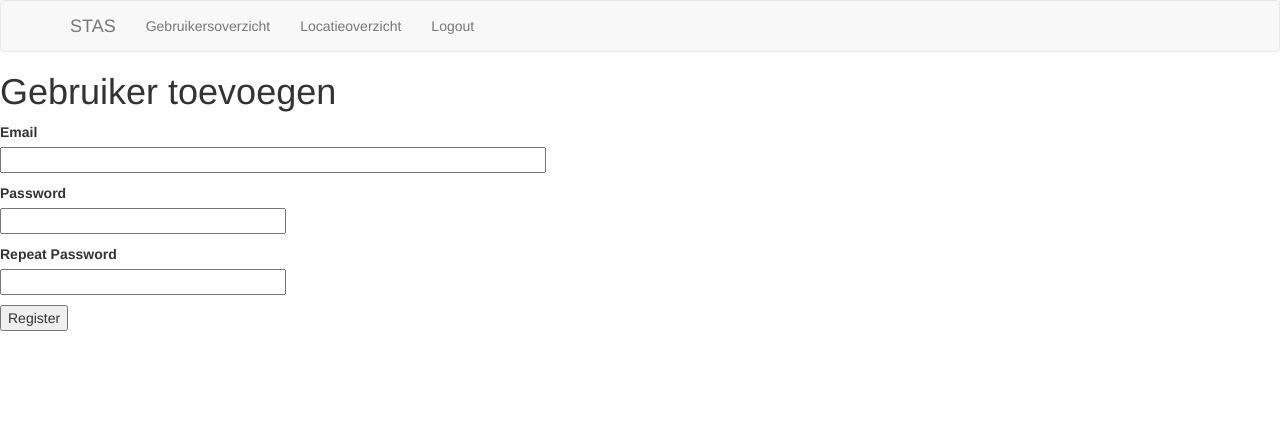
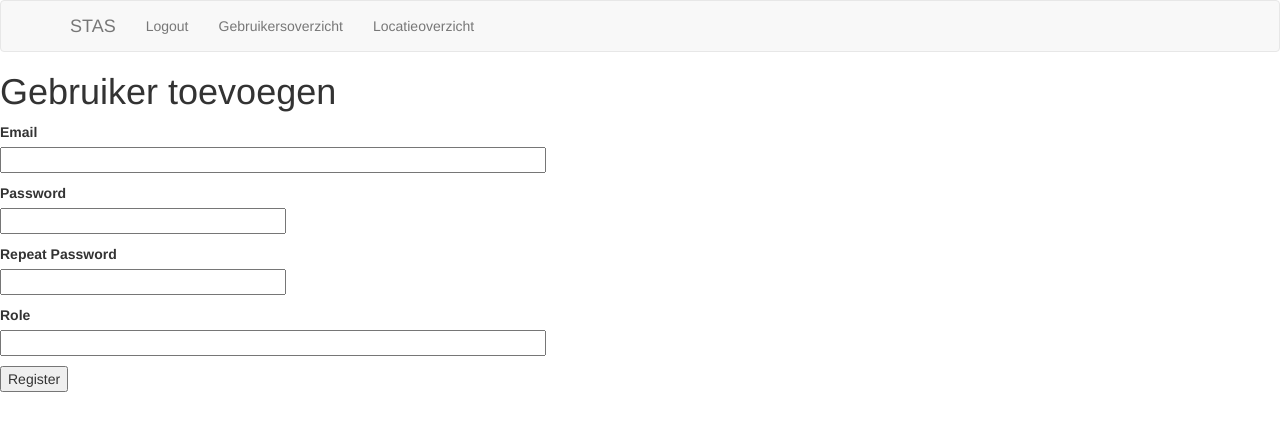
Before and after one commit to eddyvdaker/Zuyd-STAS-StudentTeacherAvailabilitySystem, a Flask app: page /admin/register in a window 1280 px wide. Shown: the top 431 px of the page. Run offline with Flask 2, Linux system fonts and the light colour scheme; the visitor is signed in with stand-in values (Sample User, id 1); data comes from the database, SQL or seed files in the repository; both versions use the stored data as it was after the commit; parts of the project's set-up code (start-up, migrations or seed data) failed here and were passed over; some libraries are stand-ins or nearby versions.

Commit message:
added ability to determine role when adding new user, also adjusted base tmplate so that the visible links are determined by the role of the current user

```diff
--- a/app/admin/forms.py
+++ b/app/admin/forms.py
@@ -8,6 +8,7 @@ class RegistrationForm(FlaskForm):
     password = PasswordField('Password', validators=[DataRequired()])
     password2 = PasswordField(
         'Repeat Password', validators=[DataRequired(), EqualTo('password')])
+    role = StringField('Role', validators=[DataRequired()])
     submit = SubmitField('Register')
 
     def validate_email(self, email):
--- a/app/admin/routes.py
+++ b/app/admin/routes.py
@@ -24,7 +24,7 @@ def users():
 def register():
     form=RegistrationForm()
     if form.validate_on_submit():
-        user = User(email=form.email.data)
+        user = User(email=form.email.data, role=form.role.data)
         user.set_password(form.password.data)
         db.session.add(user)
         db.session.commit()
--- a/app/templates/admin/register.html
+++ b/app/templates/admin/register.html
@@ -25,6 +25,13 @@
             <span style="color: red;">[{{ error }}]</span>
             {% endfor %}
         </p>
+        <p>
+            {{ form.role.label }}<br>
+            {{ form.role(size=64) }}<br>
+            {% for error in form.role.errors %}
+            <span style="color: red;">[{{ error }}]</span>
+            {% endfor %}
+        </p>
         <p>{{ form.submit() }}</p>
     </form>
 {% endblock %}
--- a/app/templates/base.html
+++ b/app/templates/base.html
@@ -16,9 +16,11 @@
       <div class="collapse navbar-collapse" id="collapsibleNavbar">
         <ul class="nav navbar-nav">
           {% if not current_user.is_anonymous %}
-          <li class="nav-item"><a class="nav-link" href="{{ url_for('admin.users') }}">{{ 'Gebruikersoverzicht' }}</a></li>
-          <li class="nav-item"><a class="nav-link" href="{{ url_for('admin.locations') }}">{{ 'Locatieoverzicht' }}</a></li>
           <li class="nav-item"><a class="nav-link" href="{{ url_for('login.logout') }}">{{ 'Logout' }}</a></li>
+            {% if current_user.role == 'admin' %}
+              <li class="nav-item"><a class="nav-link" href="{{ url_for('admin.users') }}">{{ 'Gebruikersoverzicht' }}</a></li>
+              <li class="nav-item"><a class="nav-link" href="{{ url_for('admin.locations') }}">{{ 'Locatieoverzicht' }}</a></li>
+            {% endif %}
           {% else %}
             <li class="nav-item"><a class="nav-link" href="{{ url_for('login.login') }}">{{ 'Login' }}</a></li>
           {% endif %}
```
Also changed, not shown: app.db.
